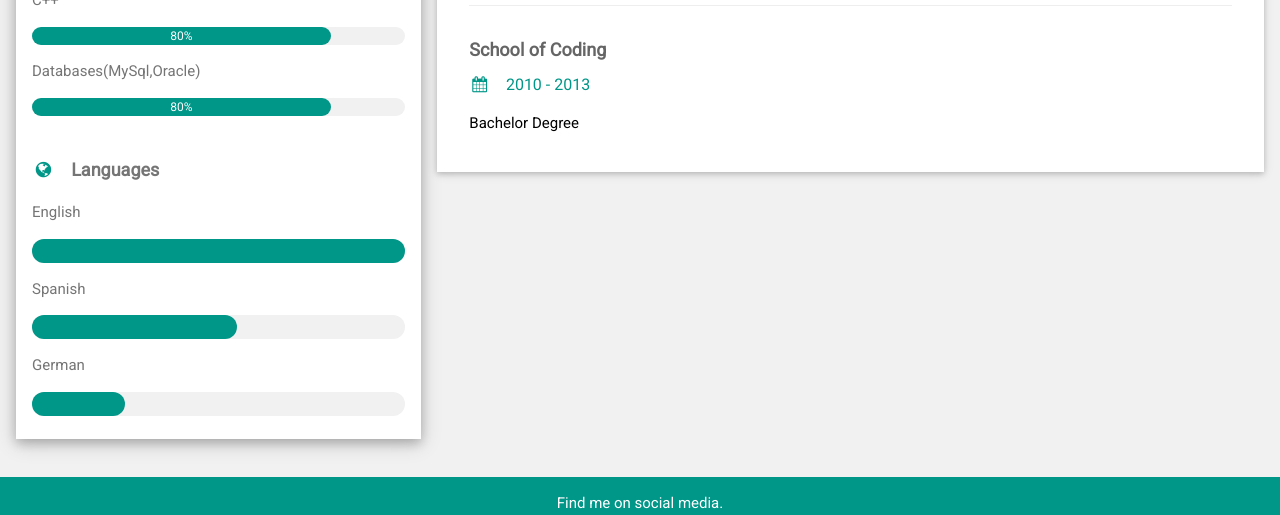
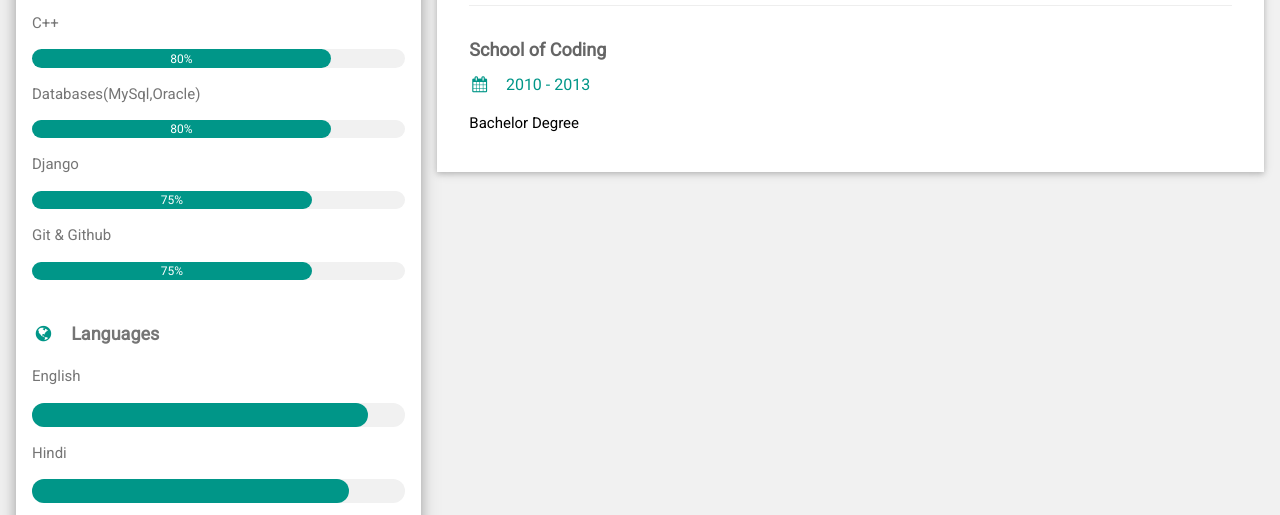
Before and after one commit to haritejap/myblog.github.io, a plain HTML site: page index.html in a window 1280 px wide. Shown: the part 991-1506 px from the top of the page. Drawn offline with nearby package versions, Linux system fonts and the light colour scheme.

Commit message:
college update

```diff
--- a/index.html
+++ b/index.html
@@ -1,6 +1,6 @@
 <!DOCTYPE html>
 <html>
-<title>W3.CSS Template</title>
+<title>SRIHARI POTURAJU</title>
 <meta charset="UTF-8">
 <meta name="viewport" content="width=device-width, initial-scale=1">
 <link rel="stylesheet" href="https://www.w3schools.com/w3css/4/w3.css">
@@ -28,7 +28,7 @@ html,body,h1,h2,h3,h4,h5,h6 {font-family: "Roboto", sans-serif}
           </div>
         </div>
         <div class="w3-container">
-          <p><i class="fa fa-briefcase fa-fw w3-margin-right w3-large w3-text-teal"></i>Student</p>
+          <p><i class="fa fa-briefcase fa-fw w3-margin-right w3-large w3-text-teal"></i>Student(SRKR ENGINEERING COLLEGE,BHIMAVARAM)</p>
           <p><i class="fa fa-home fa-fw w3-margin-right w3-large w3-text-teal"></i>Vijayawada,India</p>
           <p><i class="fa fa-envelope fa-fw w3-margin-right w3-large w3-text-teal"></i>haritejajnv@mail.com</p>
           <p><i class="fa fa-phone fa-fw w3-margin-right w3-large w3-text-teal"></i>+919398356020</p>
@@ -69,20 +69,28 @@ html,body,h1,h2,h3,h4,h5,h6 {font-family: "Roboto", sans-serif}
           <div class="w3-light-grey w3-round-xlarge w3-small">
             <div class="w3-container w3-center w3-round-xlarge w3-teal" style="width:80%">80%</div>
           </div>
+          <p>Django</p>
+          <div class="w3-light-grey w3-round-xlarge w3-small">
+            <div class="w3-container w3-center w3-round-xlarge w3-teal" style="width:75%">75%</div>
+          </div>
+          <p>Git & Github</p>
+          <div class="w3-light-grey w3-round-xlarge w3-small">
+            <div class="w3-container w3-center w3-round-xlarge w3-teal" style="width:75%">75%</div>
+          </div>
           <br>
 
           <p class="w3-large w3-text-theme"><b><i class="fa fa-globe fa-fw w3-margin-right w3-text-teal"></i>Languages</b></p>
           <p>English</p>
           <div class="w3-light-grey w3-round-xlarge">
+            <div class="w3-round-xlarge w3-teal" style="height:24px;width:90%"></div>
+          </div>
+          <p>Hindi</p>
+          <div class="w3-light-grey w3-round-xlarge">
+            <div class="w3-round-xlarge w3-teal" style="height:24px;width:85%"></div>
+          </div>
+          <p>Telugu(Native)</p>
+          <div class="w3-light-grey w3-round-xlarge">
             <div class="w3-round-xlarge w3-teal" style="height:24px;width:100%"></div>
-          </div>
-          <p>Spanish</p>
-          <div class="w3-light-grey w3-round-xlarge">
-            <div class="w3-round-xlarge w3-teal" style="height:24px;width:55%"></div>
-          </div>
-          <p>German</p>
-          <div class="w3-light-grey w3-round-xlarge">
-            <div class="w3-round-xlarge w3-teal" style="height:24px;width:25%"></div>
           </div>
           <br>
         </div>
```
